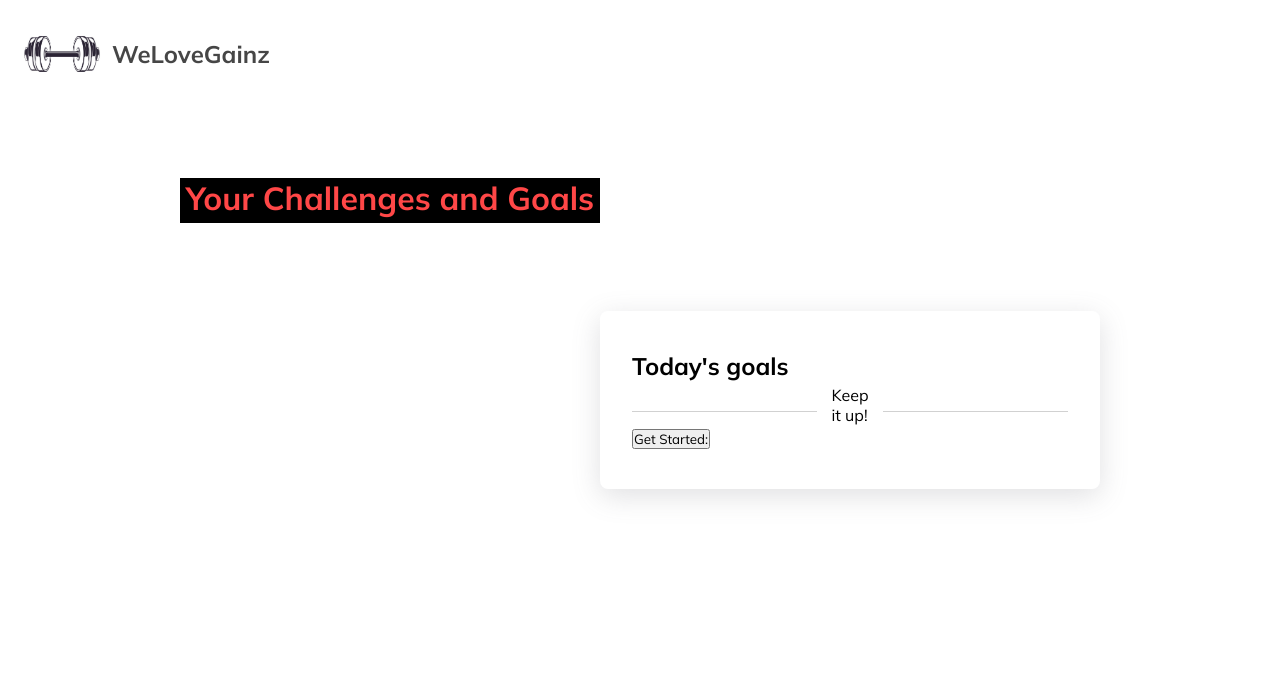
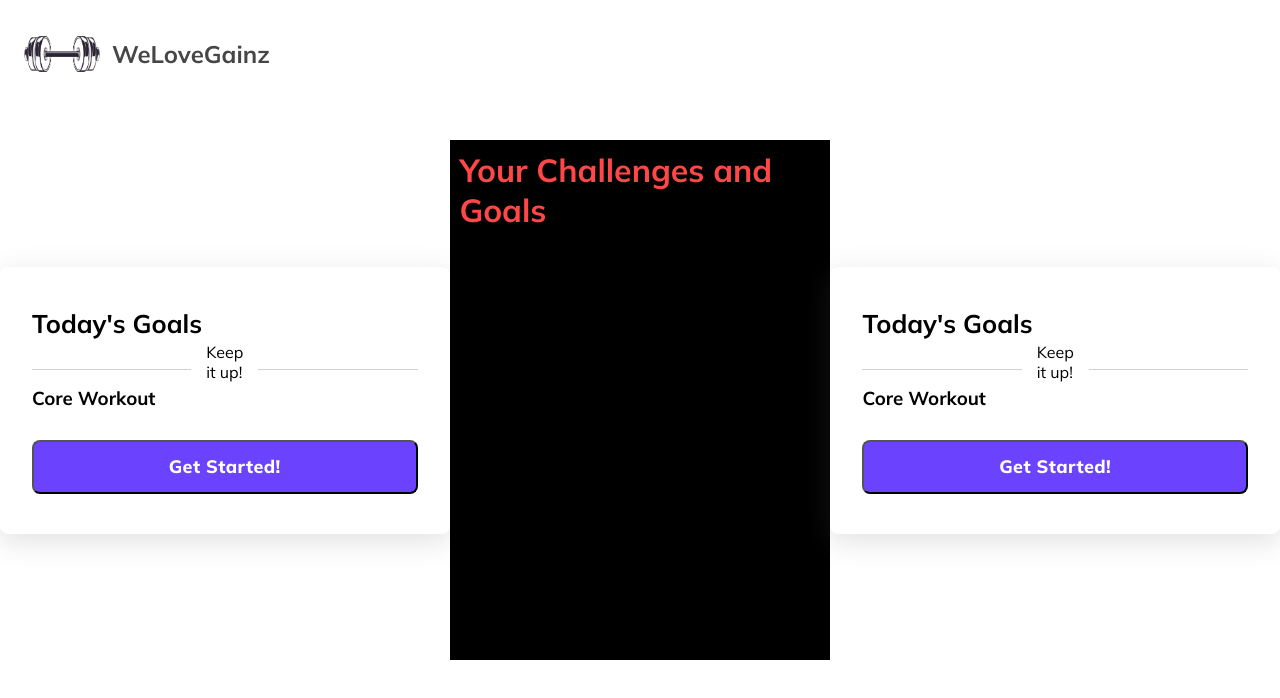
Before and after one commit to n-widmer/HIC_Website, a plain HTML site: page challenges.html in a window 1280 px wide. Drawn offline with nearby package versions, Linux system fonts and the light colour scheme.

Commit message:
played around with poitioning

```diff
--- a/challenges.html
+++ b/challenges.html
@@ -1,16 +1,28 @@
 <!DOCTYPE html>
 <html lang="en">
-
-    <!-- Add Background photo -->
 
     <head>
         <meta charset="UTF-8">
         <meta name="viewport" content="width=device-width, initial-scale=1.0">
-        <link rel="stylesheet" href="style.css">
+        <link rel="stylesheet" href="style.css"> <!-- I think this is causing headers to act weird-->
         <link href='https://unpkg.com/boxicons@2.1.4/css/boxicons.min.css' rel='stylesheet'>
         <title>We Love Gainz | Group4</title>
+    </head>
 
-    </head>
+    <!-- Add background photo -->
+
+    <style>
+        .CGheader{
+            padding: 10px;
+            height: 65vh !important;
+            align-items:safe;
+            justify-content:center !important;
+            color:rgb(255, 71, 71);
+            background-color: black; /*Find diff way to do this*/
+
+
+        }
+    </style>
 
     <body>
         <div class="logo"> <!-- Begin logo button -->
@@ -18,35 +30,64 @@
             <a href="#">WeLoveGainz</a>
         </div> <!-- End logo button -->
 
+
         <!-- Add Nick's navigation bar (see his code) -->
 
-        <!-- Text box saying "Your Challenges and Goals" -->
-        <!-- You should change this to have a class name -->
-        <style>
-            h1 {text-align: center; color:rgb(255, 71, 71);
-                background-color: black;
-                margin-bottom: 400px;
-                width: 420px;
-                height: 45px;
-                }
-        </style>
-
-        <h1>Your Challenges and Goals</h1>
-
+        <!-- Container one code -->
+        <!-- Has today's workout -->
         <div class="container">
-            <h2>Today's goals</h2>
+            <h1>Today's Goals</h1>
             <div class="divider">
                 <div class="line"></div>
                 <p>Keep it up!</p>
                 <div class="line"></div>
             </div>
+            <!-- Consider figuring out a way to code this text to change -->
+            <h3>Core Workout</h3>
                 <form>
+                     <button class="login">Get Started!</button>
 
-                     <button class="WorkoutNav">Get Started:</button>
-                     <!-- You can format this like the login button-->
-
+                     <!-- Maybe keep these but change titles and links-->
+                     <!--<div class="links">
+                        <a href="#">Reset Password</a>
+                        <a href="#">Don't Have an account?</a>
+                     </div>-->
                 </form>
             </div>
+        </div>
+
+        <!-- Title saying "Your Challenges and Goals" -->
+        <div class="CGheader">
+            <h1>Your Challenges and Goals</h1>
+        </div>
+
+        <!-- Container two code -->
+        <!-- Has the weekly workouts -->
+        <div class="container">
+            <h1>Today's Goals</h1>
+            <div class="divider">
+                <div class="line"></div>
+                <p>Keep it up!</p>
+                <div class="line"></div>
+            </div>
+            <!-- Consider figuring out a way to code this text to change -->
+            <h3>Core Workout</h3>
+                <form>
+                     <button class="login">Get Started!</button>
+
+                     <!-- Maybe keep these but change titles and links-->
+                     <!--<div class="links">
+                        <a href="#">Reset Password</a>
+                        <a href="#">Don't Have an account?</a>
+                     </div>-->
+                </form>
+            </div>
+        </div>
+
 
     </body>
+
+
+
+
 </html>
--- a/style.css
+++ b/style.css
@@ -12,6 +12,7 @@ body{
     align-items: center;
     justify-content: center;
 }
+
 
 .logo{
     position: absolute;
```
